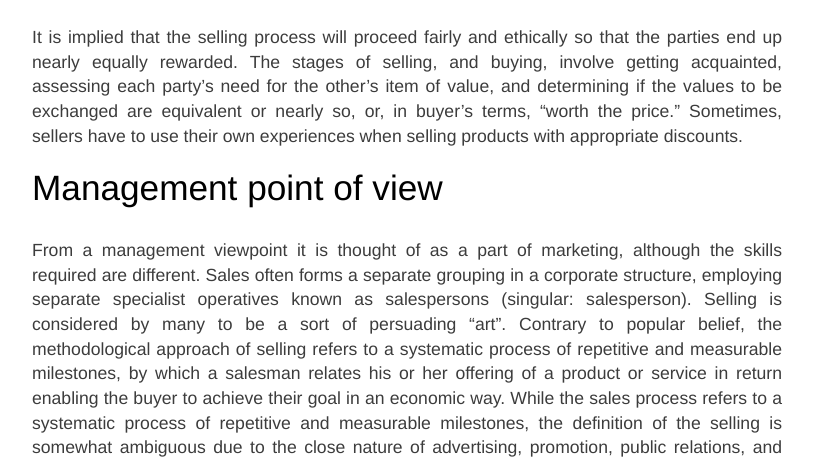
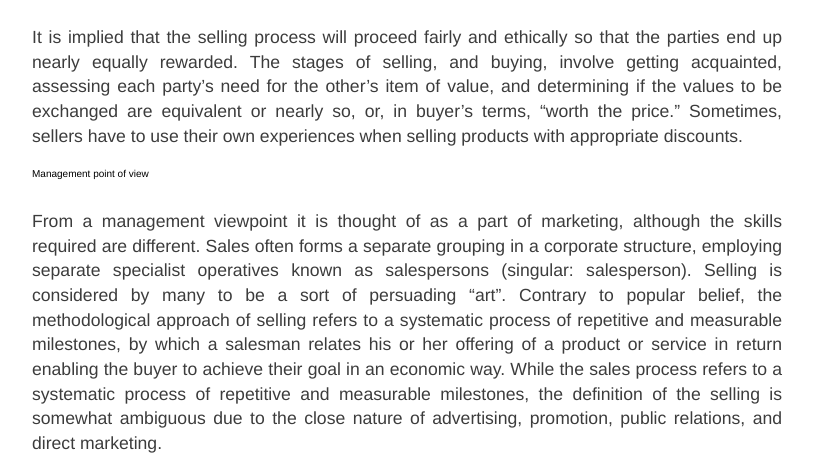
Before and after one commit to Gabriell89222/Gabriell89222.github.io, a Jekyll site: the page built from _posts/2016-08-06-definition-of-sales copy.md, in a window 1280 px wide. Shown: the part 1021-1484 px from the top of the page, without its empty margins (233-1046 px from the left). Built offline with Jekyll 4.4.1, drawn with Linux system fonts in a browser that asks for light colours.

Commit message:
Alteração no projeto daniel v-1.3

```diff
--- a/_sass/blog.scss
+++ b/_sass/blog.scss
@@ -36,6 +36,7 @@
 
 	h2 {
 		text-align: left;
+		font-size: 10px;
 	}
 
 	.blog-navigation {
@@ -52,7 +53,6 @@
 
 		.next {
 			text-align: right;
-			font-size: 10px;
 		}
 	}
 
```
